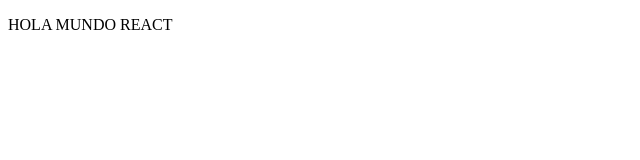
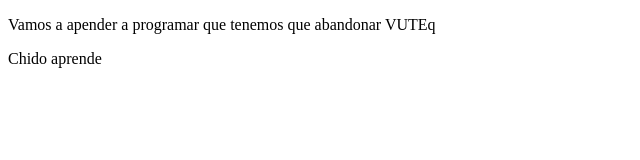
Before and after one commit to eder23/Prework, a plain HTML site: page index.html in a window 1280 px wide. Shown: the whole page, without its empty margins (0-640 px from the left). Drawn offline with Linux system fonts and the light colour scheme.

Commit message:
Second commit

```diff
--- a/index.html
+++ b/index.html
@@ -8,7 +8,10 @@
 </head>
 <body>
     <p>
-        HOLA MUNDO REACT
+       Vamos a apender a programar que tenemos que abandonar VUTEq
+    </p>
+    <p>
+       Chido aprende
     </p>
 </body>
 </html>
```
